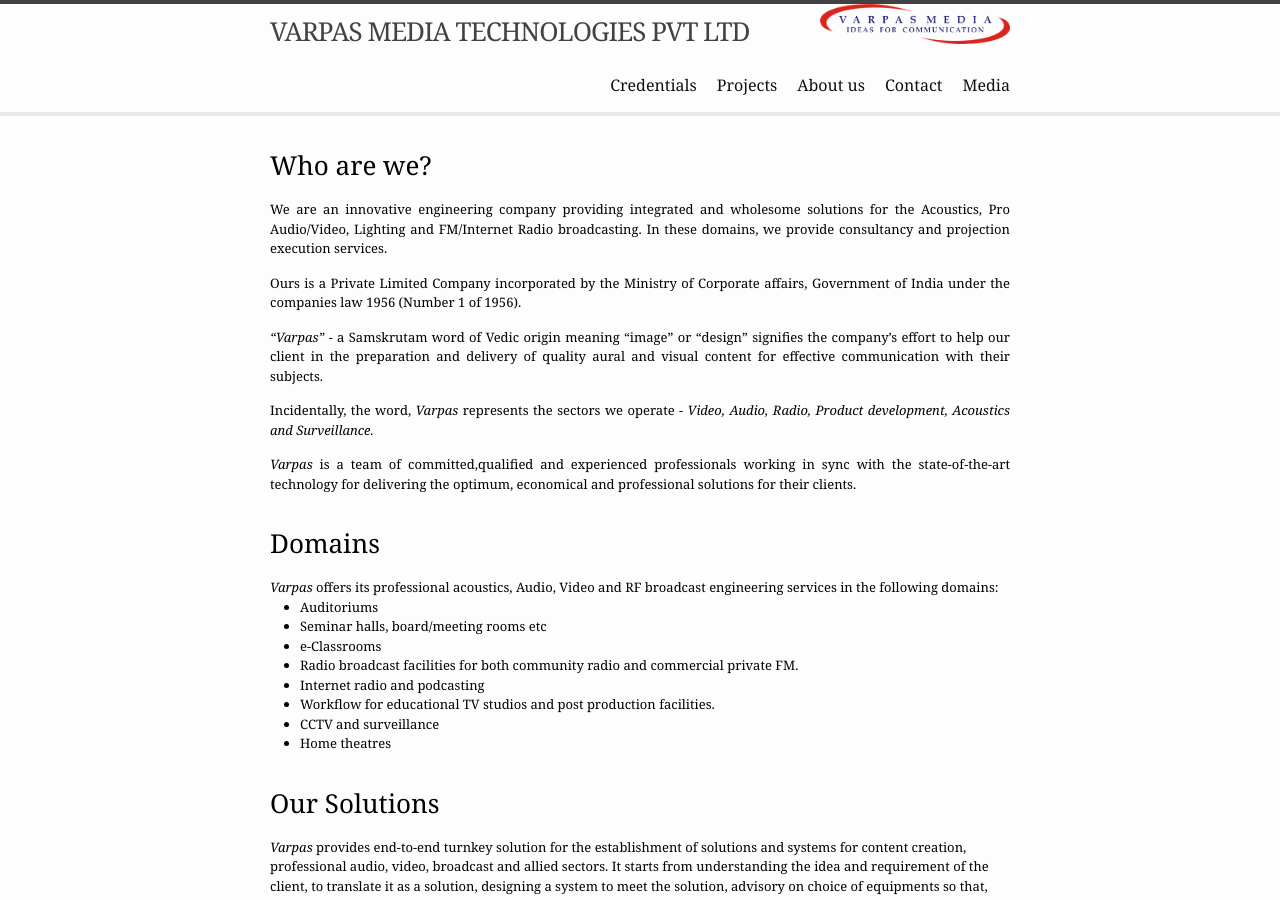
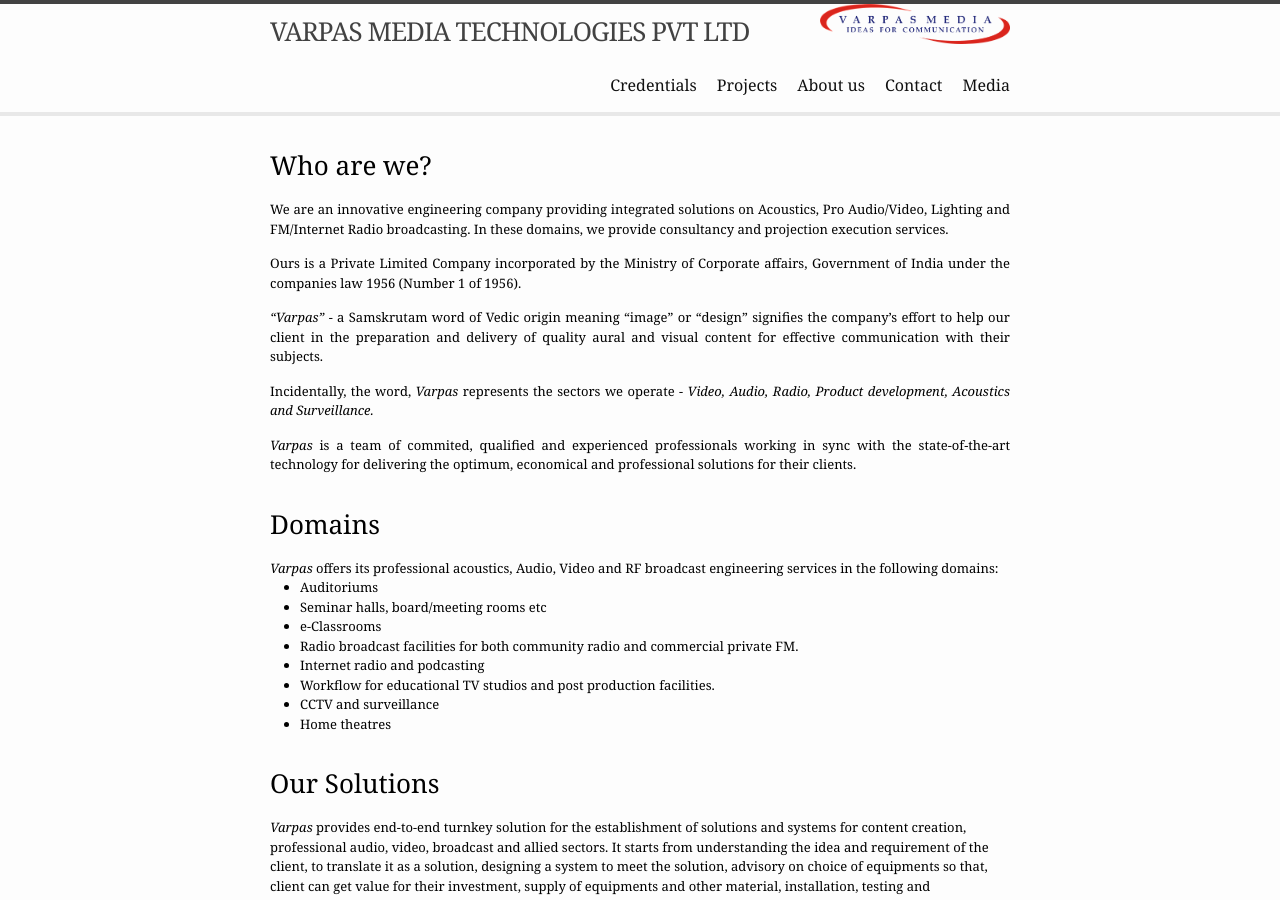
Before and after one commit to VarpasMedia/VarpasMedia.github.io, a Jekyll site: the page built from index.md, in a window 1280 px wide and 900 px high. Built offline with Jekyll 4.4.1, drawn with Linux system fonts in a browser that asks for light colours.

Commit message:
Update home.html

```diff
--- a/_layouts/home.html
+++ b/_layouts/home.html
@@ -16,7 +16,7 @@ layout: default
   <h1>Who are we?</h1>
 
   <div class="post-content e-content">
-    <p align="justify">We are an innovative engineering company providing integrated and wholesome solutions for the Acoustics, Pro Audio/Video, Lighting and FM/Internet Radio broadcasting.
+    <p align="justify">We are an innovative engineering company providing integrated solutions on Acoustics, Pro Audio/Video, Lighting and FM/Internet Radio broadcasting.
           In these domains, we provide consultancy and projection execution services.</p>
 
   <p align="justify">Ours is a Private Limited Company incorporated by the Ministry of Corporate affairs, Government of India under the companies law 1956 (Number 1 of 1956).</p>
@@ -27,7 +27,7 @@ layout: default
   <p align="justify">Incidentally, the word, <em>Varpas</em> represents the sectors we operate - <em>Video, Audio, Radio, Product development,
     Acoustics and Surveillance.</em></p>
 
-  <p align="justify"><em>Varpas</em> is a team of committed,qualified and experienced professionals working in sync with the state-of-the-art
+  <p align="justify"><em>Varpas</em> is a team of commited, qualified and experienced professionals working in sync with the state-of-the-art
     technology for delivering the optimum, economical and professional solutions for their clients.</p>
   </div>
 
```
